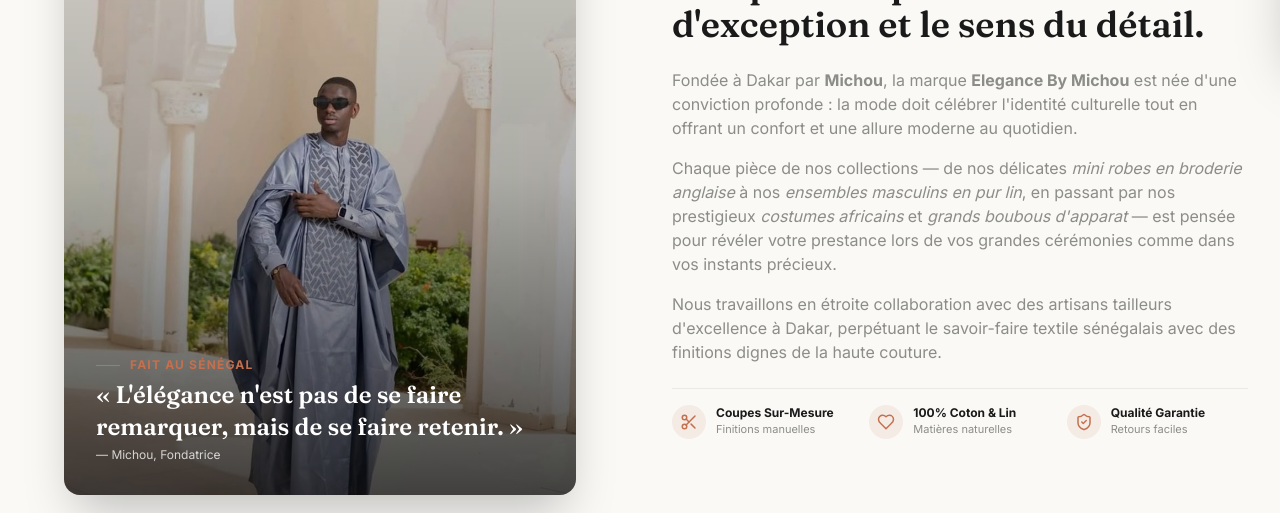
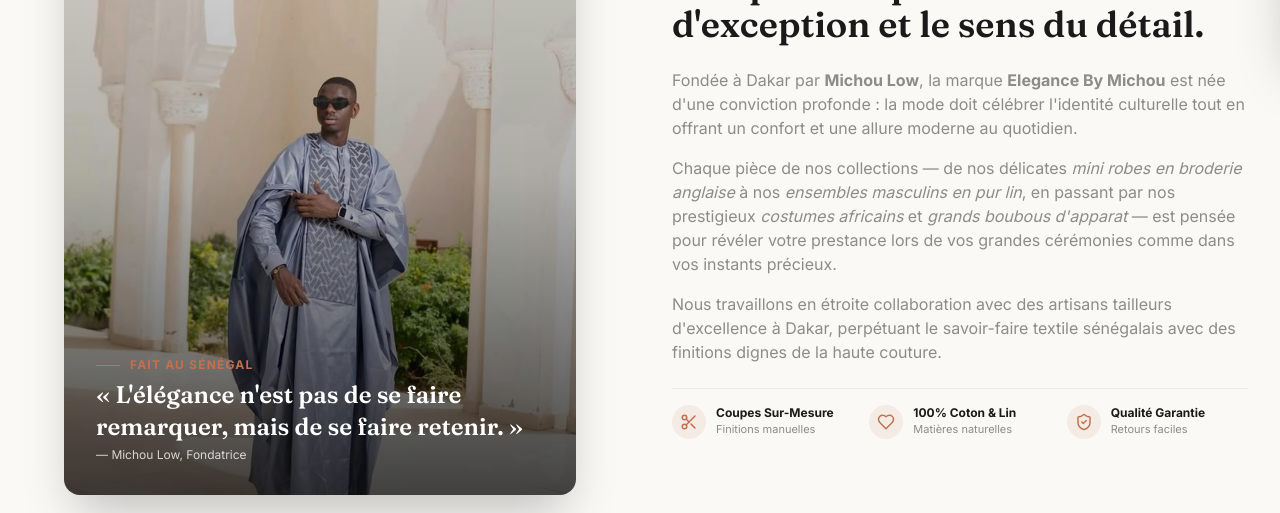
Before and after one commit to Fallou1033/elegance-by-michou, a Next.js app: page /a-propos in a window 1280 px wide. Shown: the part 743-1256 px from the top of the page. Built offline with nearby package versions, Linux system fonts and the light colour scheme.

Commit message:
Mise a jour du nom de la fondatrice en Michou Low dans la page A Propos

```diff
--- a/app/a-propos/page.tsx
+++ b/app/a-propos/page.tsx
@@ -67,6 +67,7 @@ export default function AProposPage() {
         </div>
       </section>
 
+
       {/* Section Histoire & Vision */}
       <section className="max-w-7xl mx-auto px-4 sm:px-6 lg:px-8 py-12 border-t border-stone/15">
         <div className="grid grid-cols-1 lg:grid-cols-2 gap-12 lg:gap-16 items-center">
@@ -91,7 +92,7 @@ export default function AProposPage() {
                 « L&apos;élégance n&apos;est pas de se faire remarquer, mais de
                 se faire retenir. »
               </p>
-              <p className="text-xs text-ivory/80 mt-1">— Michou, Fondatrice</p>
+              <p className="text-xs text-ivory/80 mt-1">— Michou Low, Fondatrice</p>
             </div>
           </div>
 
@@ -108,7 +109,7 @@ export default function AProposPage() {
             </h3>
             <div className="space-y-4 text-stone text-sm sm:text-base leading-relaxed">
               <p>
-                Fondée à Dakar par <strong>Michou</strong>, la marque{" "}
+                Fondée à Dakar par <strong>Michou Low</strong>, la marque{" "}
                 <strong>Elegance By Michou</strong> est née d&apos;une
                 conviction profonde : la mode doit célébrer l&apos;identité
                 culturelle tout en offrant un confort et une allure moderne au
```
